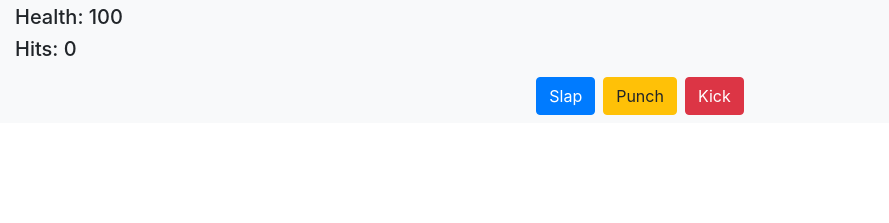
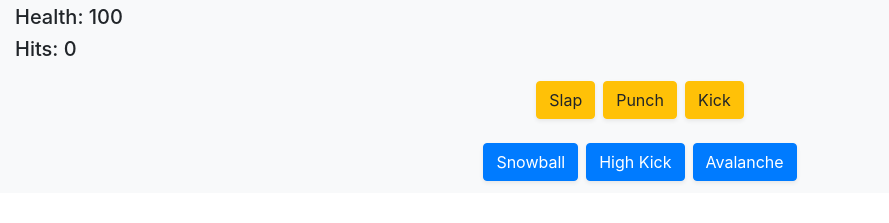
Before and after one commit to czwainz/slap-game-ta, a plain HTML site: page index.html in a window 1280 px wide. Shown: the part 339-562 px from the top of the page, without its empty margins (0-889 px from the left). Drawn offline with nearby package versions, Linux system fonts and the light colour scheme.

Commit message:
item modifiers

```diff
--- a/app/game.js
+++ b/app/game.js
@@ -1,38 +1,73 @@
 //player object
-let player = {
+let yeti = {
   name: "Yeti",
   health: 100,
-  hits: 0
+  hits: 0,
+  attacks: [
+    { name: "Slap", health: -1 },
+    { name: "Punch", health: -5 },
+    { name: "Kick", health: -10 }
+  ]
 }
+
+let items = [
+  { name: "Snowball", modifier: 2, description: 'Snowball Fight' },
+  { name: "High Kick", modifier: 4, description: 'Yeti so tall, kick so high' },
+  { name: "Avalanche", modifier: 6, description: 'AHHHHHHVALANCHE!!' }
+]
 
 // draw stats
 function update() {
   let stats = ''
   stats = `
-  <h3>${player.name}</h3>
-  <h5>Health: ${player.health}</h5>
-  <h5>Hits: ${player.hits}</h5>
+  <h3>${yeti.name}</h3>
+  <h5>Health: ${yeti.health}</h5>
+  <h5>Hits: ${yeti.hits}</h5>
   `
   document.getElementById('player-stats').innerHTML = stats
 }
 update()
 
+function drawButtons() {
+  let buttonTemplate = ''
+  for (let i = 0; i < yeti.attacks.length; i++) {
+    let button = yeti.attacks[i];
+    buttonTemplate += `
+    <button class="btn btn-warning mx-1 my-1 shadow-sm" onclick="attack(${button.health})">${button.name}</button>
+    `
+    document.getElementById('buttons').innerHTML = buttonTemplate
+  }
+}
+drawButtons()
+
+function drawItemButtons() {
+  let itemTemplate = ''
+  for (let i = 0; i < items.length; i++) {
+    let itemButton = items[i];
+    itemTemplate += `
+        <button class="btn btn-primary mx-1 my-1 shadow-sm" onclick="attack(${itemButton.health})">${itemButton.name}</button>
+    `
+    document.getElementById('itemButtons').innerHTML = itemTemplate
+  }
+}
+drawItemButtons()
+
 
 //slap function
-function slap() {
-  player.health--
-  player.hits++
+function attack(healthIndex) {
+  yeti.health += healthIndex
+  yeti.hits++
   update()
 }
 
 function punch() {
-  player.health -= 5
-  player.hits++
+  yeti.health -= 5
+  yeti.hits++
   update()
 }
 
 function kick() {
-  player.health -= 10
-  player.hits++
+  yeti.health -= 10
+  yeti.hits++
   update()
 }
--- a/index.html
+++ b/index.html
@@ -21,11 +21,11 @@
       </div>
       <div class="col-6" id="player-stats"></div>
       <div class="col-6"></div>
-      <div class="col-12 my-2 justify-content-center d-flex ">
-        <button class="btn btn-primary mx-1" onclick="slap()">Slap</button>
+      <div class="col-12 my-2 justify-content-center d-flex" id="buttons"></div>
+      <div class="col-12 my-2 justify-content-center d-flex" id="itemButtons"></div>
+      <!-- <button class="btn btn-primary mx-1" onclick="slap()">Slap</button>
         <button class="btn btn-warning mx-1" onclick="punch()">Punch</button>
-        <button class="btn btn-danger mx-1" onclick="kick()">Kick</button>
-      </div>
+        <button class="btn btn-danger mx-1" onclick="kick()">Kick</button> -->
     </div>
   </div>
 
```
